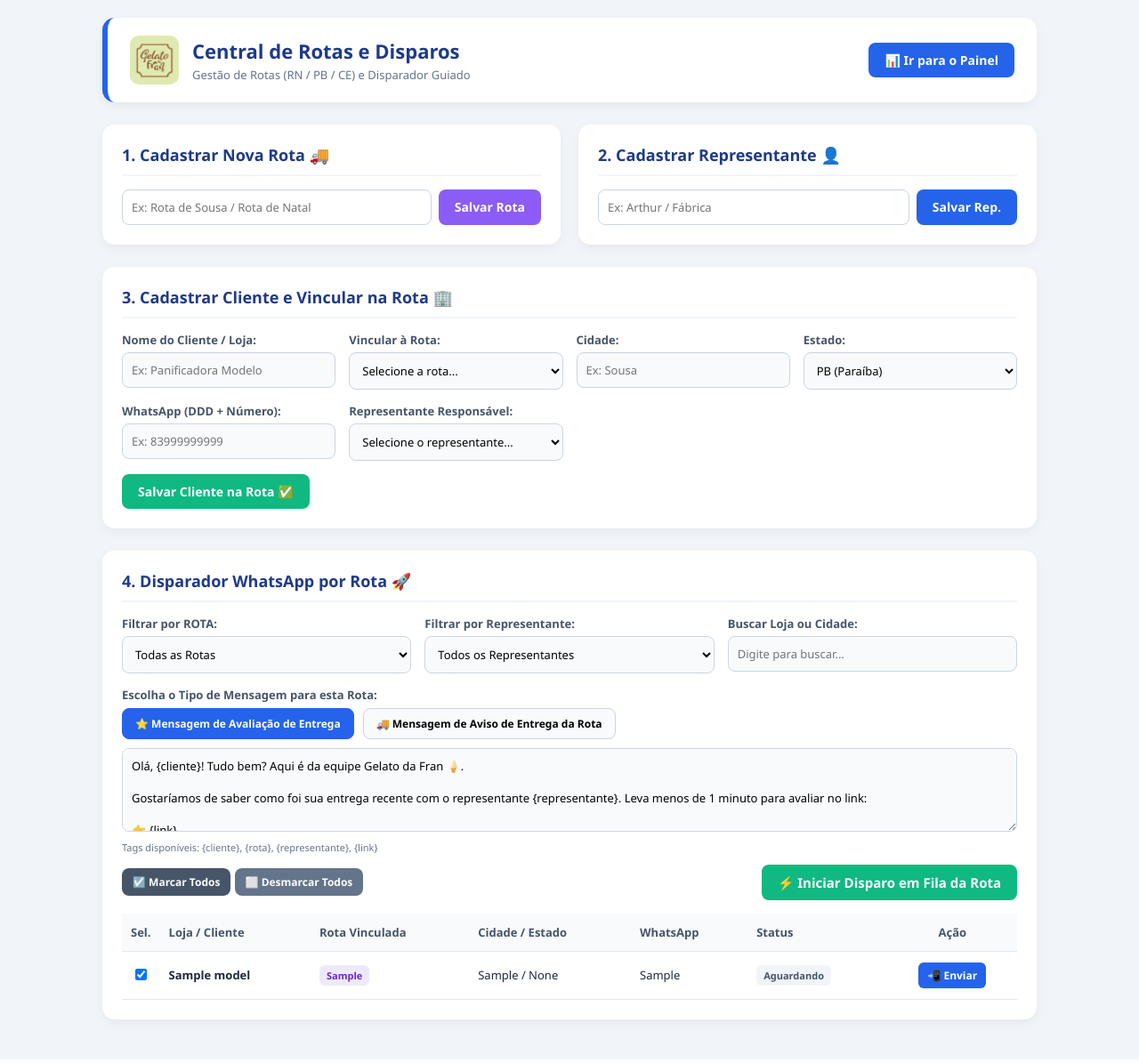
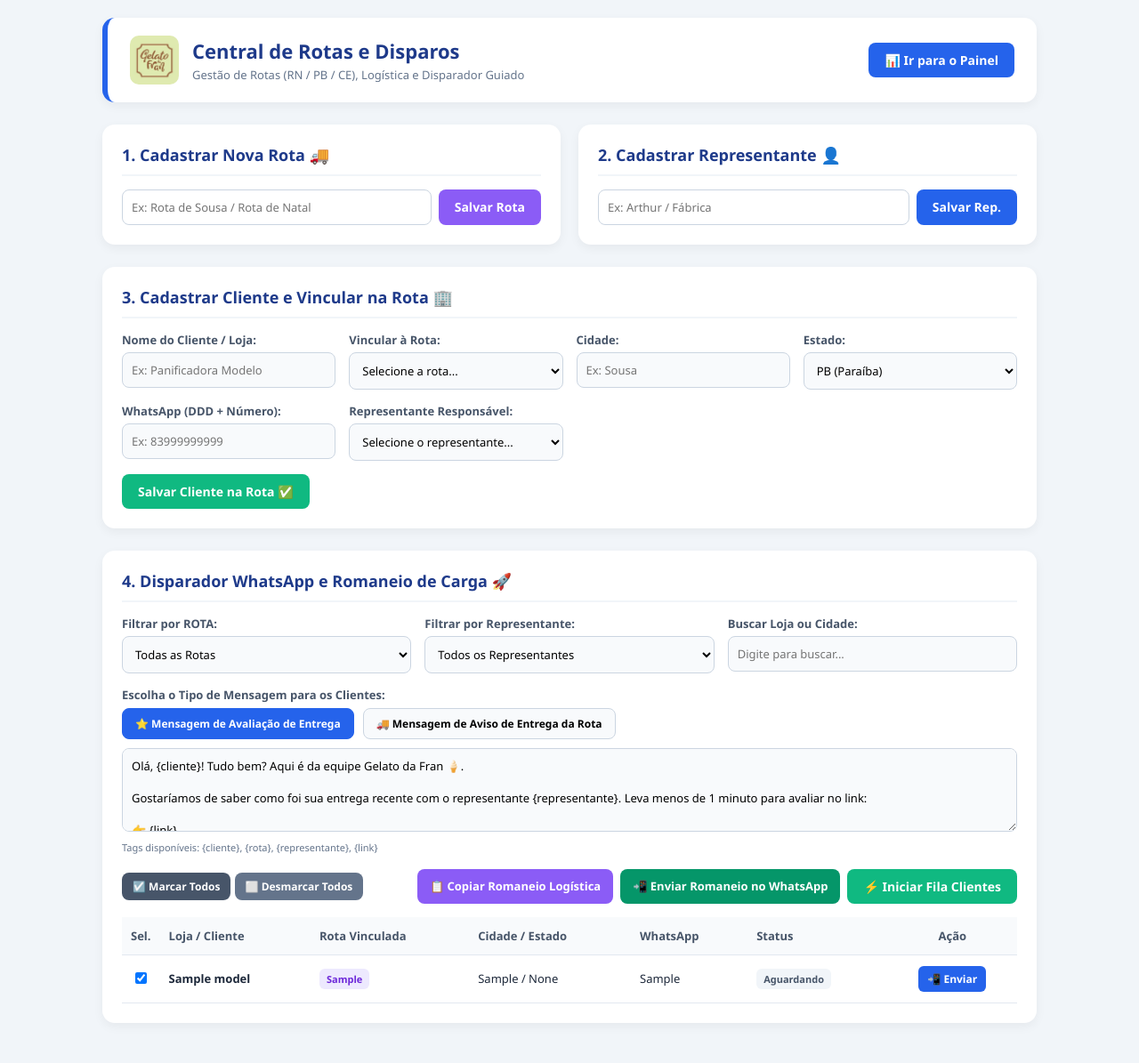
Before and after one commit to marciogil80408-debug/gelato-feedback, a Flask app: page /disparar in a window 1280 px wide. Shown: the whole page at 89% size. Run offline with Flask 3, Linux system fonts and the light colour scheme; tables that the repository leaves empty hold one stand-in row (values such as "Sample post").

Commit message:
Adicionando botoes de romaneio de logistica e corrigindo emojis no WhatsApp

```diff
--- a/templates/disparar.html
+++ b/templates/disparar.html
@@ -44,7 +44,14 @@
         .badge-rota { background: #ede9fe; color: #6d28d9; font-weight: bold; }
         .btn-mini { background: #2563eb; color: white; padding: 6px 10px; border-radius: 6px; border: none; cursor: pointer; font-size: 12px; font-weight: bold; }
         .btn-mini:hover { background: #1d4ed8; }
-        .acoes-tabela { display: flex; justify-content: space-between; align-items: center; flex-wrap: wrap; gap: 10px; margin-top: 10px; }
+
+        .acoes-tabela { display: flex; justify-content: space-between; align-items: center; flex-wrap: wrap; gap: 10px; margin-top: 15px; }
+        .grupo-botoes-logistica { display: flex; gap: 8px; flex-wrap: wrap; }
+        .btn-logistica { background: #8b5cf6; color: white; padding: 10px 14px; border-radius: 8px; font-weight: bold; font-size: 13px; border: none; cursor: pointer; display: inline-flex; align-items: center; gap: 6px; transition: 0.15s; }
+        .btn-logistica:hover { background: #7c3aed; }
+        .btn-logistica-whats { background: #059669; color: white; padding: 10px 14px; border-radius: 8px; font-weight: bold; font-size: 13px; border: none; cursor: pointer; display: inline-flex; align-items: center; gap: 6px; transition: 0.15s; }
+        .btn-logistica-whats:hover { background: #047857; }
+
         .tipo-msg-box { display: flex; gap: 10px; margin-bottom: 10px; }
         .btn-tipo-msg { padding: 8px 14px; border-radius: 8px; border: 1px solid #cbd5e1; background: #f8fafc; font-size: 12px; font-weight: bold; cursor: pointer; }
         .btn-tipo-msg.ativo { background: #2563eb; color: white; border-color: #2563eb; }
@@ -58,7 +65,7 @@
             <img src="{{ url_for('static', filename='logo.png') }}" alt="Logo Gelato da Fran" style="height: 55px; width: auto; border-radius: 10px; object-fit: contain;">
             <div>
                 <h1>Central de Rotas e Disparos</h1>
-                <p>Gestão de Rotas (RN / PB / CE) e Disparador Guiado</p>
+                <p>Gestão de Rotas (RN / PB / CE), Logística e Disparador Guiado</p>
             </div>
         </div>
         <div>
@@ -125,9 +132,9 @@
         <button class="btn-acao" style="background: #10b981;" onclick="cadastrarCliente()">Salvar Cliente na Rota ✅</button>
     </div>
 
-    <!-- SEÇÃO 3: DISPARADOR WHATSAPP POR ROTA COM MENSAGEM DINÂMICA -->
+    <!-- SEÇÃO 3: DISPARADOR WHATSAPP E ROMANEIO PARA LOGÍSTICA -->
     <div class="card">
-        <h2>4. Disparador WhatsApp por Rota 🚀</h2>
+        <h2>4. Disparador WhatsApp e Romaneio de Carga 🚀</h2>
 
         <!-- Filtros Rápidos -->
         <div class="form-grid">
@@ -151,7 +158,7 @@
 
         <!-- Seletor do Tipo de Mensagem da Rota -->
         <div style="margin-top: 15px;">
-            <label style="font-size: 13px; font-weight: 600; color: #475569; display: block; margin-bottom: 6px;">Escolha o Tipo de Mensagem para esta Rota:</label>
+            <label style="font-size: 13px; font-weight: 600; color: #475569; display: block; margin-bottom: 6px;">Escolha o Tipo de Mensagem para os Clientes:</label>
             <div class="tipo-msg-box">
                 <button type="button" class="btn-tipo-msg ativo" id="btnTipoAvaliacao" onclick="mudarTipoMensagem('avaliacao')">⭐ Mensagem de Avaliação de Entrega</button>
                 <button type="button" class="btn-tipo-msg" id="btnTipoRota" onclick="mudarTipoMensagem('rota')">🚚 Mensagem de Aviso de Entrega da Rota</button>
@@ -172,13 +179,17 @@
             </div>
         </div>
 
-        <!-- Ações da Tabela -->
+        <!-- Ações da Tabela e Romaneio para Logística -->
         <div class="acoes-tabela">
             <div>
                 <button class="btn-acao" style="background: #475569; padding: 7px 12px; font-size: 12px;" onclick="marcarTodos(true)">☑️ Marcar Todos</button>
                 <button class="btn-acao" style="background: #64748b; padding: 7px 12px; font-size: 12px;" onclick="marcarTodos(false)">⬜ Desmarcar Todos</button>
             </div>
-            <button class="btn-acao" style="background: #10b981; font-size: 15px;" onclick="iniciarFilaGuiada()">⚡ Iniciar Disparo em Fila da Rota</button>
+            <div class="grupo-botoes-logistica">
+                <button class="btn-logistica" onclick="copiarRomaneioLogistica()">📋 Copiar Romaneio Logística</button>
+                <button class="btn-logistica-whats" onclick="enviarRomaneioWhatsApp()">📲 Enviar Romaneio no WhatsApp</button>
+                <button class="btn-acao" style="background: #10b981;" onclick="iniciarFilaGuiada()">⚡ Iniciar Fila Clientes</button>
+            </div>
         </div>
 
         <!-- Tabela de Lojas da Rota -->
@@ -210,9 +221,20 @@
     let filaEnvio = [];
     let indiceAtualFila = 0;
 
-    const MSG_AVALIACAO = `Olá, {cliente}! Tudo bem? Aqui é da equipe Gelato da Fran 🍦.\n\nGostaríamos de saber como foi sua entrega recente com o representante {representante}. Leva menos de 1 minuto para avaliar no link:\n\n👉 {link}\n\nMuito obrigado pela parceria!`;
+    // Emojis codificados em Unicode nativo para evitar o caractere  no WhatsApp
+    const EMOJI_SORVETE = "\u{1F366}";
+    const EMOJI_DEDO = "\u{1F449}";
+    const EMOJI_CAMINHAO = "\u{1F69A}";
+    const EMOJI_PIN = "\u{1F4CD}";
+    const EMOJI_FONE = "\u{1F4DE}";
+    const EMOJI_CALENDARIO = "\u{1F4C5}";
+    const EMOJI_REP = "\u{1F464}";
+    const EMOJI_PACOTE = "\u{1F4E6}";
+    const EMOJI_ALERTA = "\u{26A0}\u{FE0F}";
 
-    const MSG_ROTA = `Olá, {cliente}! Aqui é da equipe Gelato da Fran 🍦.\n\nInformamos que as entregas da {rota} com nosso representante {representante} estão programadas para hoje! Caso precise de reposição rápida ou queira conferir seu pedido, estamos à disposição. Abraços!`;
+    const MSG_AVALIACAO = `Olá, {cliente}! Tudo bem? Aqui é da equipe Gelato da Fran ${EMOJI_SORVETE}.\n\nGostaríamos de saber como foi sua entrega recente com o representante {representante}. Leva menos de 1 minuto para avaliar no link:\n\n${EMOJI_DEDO} {link}\n\nMuito obrigado pela parceria!`;
+
+    const MSG_ROTA = `Olá, {cliente}! Aqui é da equipe Gelato da Fran ${EMOJI_SORVETE}.\n\nInformamos que as entregas da {rota} com nosso representante {representante} estão programadas para hoje! Caso precise de reposição rápida ou queira conferir seu pedido, estamos à disposição. Abraços!`;
 
     function carregarDadosIniciais() {
         fetch('/api/dados_cadastrados')
@@ -334,6 +356,70 @@
         }
     }
 
+    // ==========================================
+    // GERAÇÃO DO ROMANEIO PARA LOGÍSTICA
+    // ==========================================
+    function montarTextoRomaneio() {
+        const checkboxes = document.querySelectorAll('.chk-cliente:checked');
+        if (checkboxes.length === 0) {
+            alert("Selecione pelo menos um cliente na tabela para gerar o romaneio!");
+            return null;
+        }
+
+        const rotaSel = document.getElementById('filtro_rota').value || 'Todas as Rotas';
+        const repSel = document.getElementById('filtro_rep').value || 'Todos os Representantes';
+
+        const hoje = new Date();
+        const dataFormatada = hoje.toLocaleDateString('pt-BR');
+
+        let selecionados = [];
+        checkboxes.forEach(chk => {
+            const c = todosClientes.find(item => item.id == chk.getAttribute('data-id'));
+            if (c) selecionados.push(c);
+        });
+
+        let texto = `${EMOJI_CAMINHAO} *ROMANEIO DE CARGA E ENTREGAS - GELATO DA FRAN* ${EMOJI_SORVETE}\n`;
+        texto += `${EMOJI_CALENDARIO} *Data:* ${dataFormatada}\n`;
+        texto += `${EMOJI_PIN} *Rota:* ${rotaSel}\n`;
+        texto += `${EMOJI_REP} *Representante:* ${repSel}\n`;
+        texto += `${EMOJI_PACOTE} *Total de Entregas:* ${selecionados.length} lojas selecionadas\n`;
+        texto += `━━━━━━━━━━━━━━━━━━━━━━━━━━\n`;
+        texto += `📋 *RELAÇÃO DE CLIENTES / CONTATOS:*\n\n`;
+
+        selecionados.forEach((c, index) => {
+            texto += `${index + 1}. *${c.nome.toUpperCase()}*\n`;
+            texto += `   ${EMOJI_PIN} Cidade: ${c.cidade || 'Não informada'} / ${c.estado || 'RN'}\n`;
+            texto += `   ${EMOJI_FONE} Contato: ${c.whatsapp || 'Não informado'}\n\n`;
+        });
+
+        texto += `━━━━━━━━━━━━━━━━━━━━━━━━━━\n`;
+        texto += `${EMOJI_ALERTA} *Aviso Logística:* Motorista e conferência, favor checar os pedidos antes da saída do caminhão.`;
+
+        return texto;
+    }
+
+    function copiarRomaneioLogistica() {
+        const texto = montarTextoRomaneio();
+        if (!texto) return;
+
+        navigator.clipboard.writeText(texto).then(() => {
+            alert("📋 Romaneio copiado com sucesso!\n\nAgora basta colar (Ctrl+V) na conversa do WhatsApp com o seu grupo de logística.");
+        }).catch(() => {
+            // Fallback caso o navegador bloqueie clipboard direto
+            prompt("Copie o texto do romaneio abaixo (Ctrl+C):", texto);
+        });
+    }
+
+    function enviarRomaneioWhatsApp() {
+        const texto = montarTextoRomaneio();
+        if (!texto) return;
+        const urlWhats = `https://wa.me/?text=${encodeURIComponent(texto)}`;
+        window.open(urlWhats, '_blank');
+    }
+
+    // ==========================================
+    // FILA GUIADA DE DISPARO
+    // ==========================================
     function iniciarFilaGuiada() {
         const checkboxes = document.querySelectorAll('.chk-cliente:checked');
         if (checkboxes.length === 0) {
@@ -354,8 +440,8 @@
 
     function atualizarVisualFila() {
         if (indiceAtualFila >= filaEnvio.length) {
-            document.getElementById('filaTitulo').innerText = "🎉 Disparos da Rota Concluídos!";
-            document.getElementById('filaSubtitulo').innerText = `Todos os ${filaEnvio.length} clientes selecionados da rota foram acionados com sucesso.`;
+            document.getElementById('filaTitulo').innerText = "🎉 Disparos Concluídos!";
+            document.getElementById('filaSubtitulo').innerText = `Todos os ${filaEnvio.length} clientes selecionados foram acionados.`;
             document.getElementById('btnEnviarFila').style.display = 'none';
             return;
         }
```
